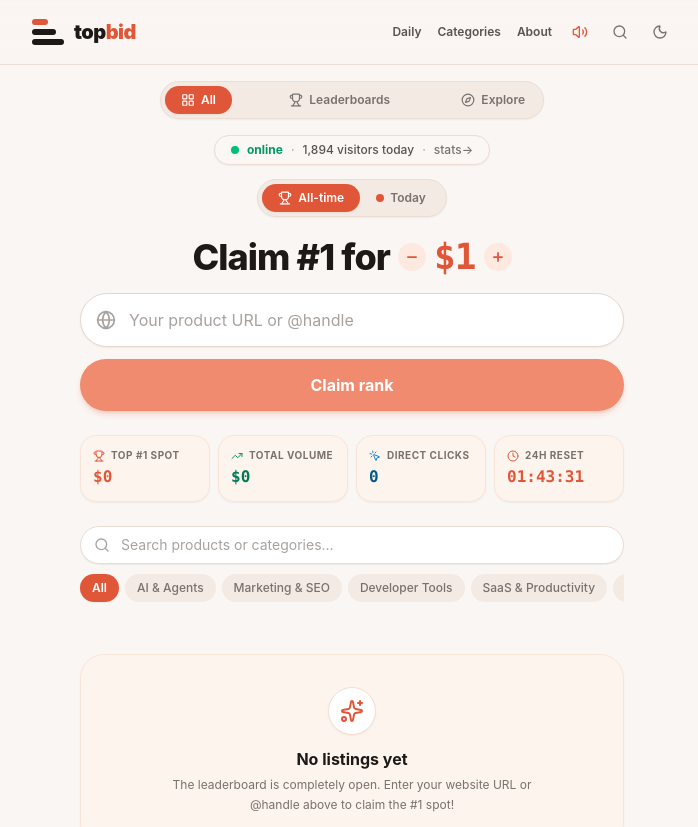
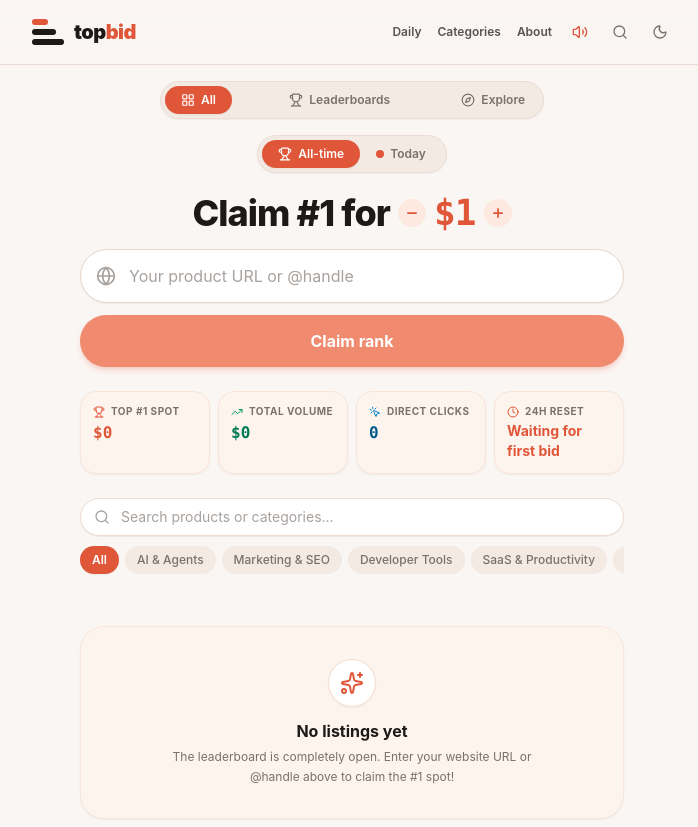
Before and after one commit to inaciofirmino456-ux/lol, a React (Vite) app: page / in a window 1280 px wide. Shown: the top 827 px of the page, without its empty margins (288-986 px from the left). Built offline with nearby package versions, Linux system fonts and the light colour scheme.

Commit message:
Remove fabricated visitor counters from homepage

```diff
--- a/src/components/Hero.tsx
+++ b/src/components/Hero.tsx
@@ -7,7 +7,6 @@ interface HeroProps {
   totalVolume: number;
   totalClicks: number;
   totalListingsCount: number;
-  onlineCount: number;
   timeframe: 'all' | 'today';
   onChangeTimeframe: (tf: 'all' | 'today') => void;
   onQuickClaim: (urlOrHandle: string, bidAmount: number) => void;
@@ -20,7 +19,6 @@ export const Hero: React.FC<HeroProps> = ({
   totalVolume,
   totalClicks,
   totalListingsCount,
-  onlineCount,
   timeframe,
   onChangeTimeframe,
   onQuickClaim,
@@ -127,20 +125,9 @@ export const Hero: React.FC<HeroProps> = ({
         </button>
       </div>
 
-      {/* 2. Live Visitors Pill */}
-      <div className="inline-flex items-center gap-2 px-4 py-1.5 rounded-full bg-[#fbf7f4] border border-[#ebdcd4] text-xs text-[#57534e] font-medium mb-3.5 shadow-xs">
-        <span className="flex h-2 w-2 relative">
-          <span className="animate-ping absolute inline-flex h-full w-full rounded-full bg-emerald-400 opacity-75"></span>
-          <span className="relative inline-flex rounded-full h-2 w-2 bg-emerald-500"></span>
-        </span>
-        <span className="font-bold text-emerald-600">{onlineCount} online</span>
-        <span className="text-[#a8a29e]">·</span>
-        <span>1,894 visitors today</span>
-        <span className="text-[#a8a29e]">·</span>
-        <span className="text-[#78716c] hover:text-[#e05638] cursor-pointer">stats→</span>
-      </div>
+      {/* No fabricated visitor/online counters. These values will appear only when real activity exists. */}
 
-      {/* 3. Timeframe Toggle: [ 🏆 All-time | 🔴 Today ] */}
+      {/* 2. Timeframe Toggle: [ 🏆 All-time | 🔴 Today ] */}
       <div className="inline-flex items-center p-1 rounded-full bg-[#f3eae4] border border-[#ebdcd4] text-xs font-semibold mb-5 shadow-xs">
         <button
           onClick={() => {
@@ -173,7 +160,7 @@ export const Hero: React.FC<HeroProps> = ({
         </button>
       </div>
 
-      {/* 4. Claim #1 for [-] $Amount [+] */}
+      {/* 3. Claim #1 for [-] $Amount [+] */}
       <div className="flex items-center justify-center gap-2 mb-4 flex-wrap">
         <h1 className="text-3xl sm:text-4xl font-extrabold text-[#1c1917] tracking-tight">
           Claim #1 for
@@ -204,7 +191,7 @@ export const Hero: React.FC<HeroProps> = ({
         </div>
       </div>
 
-      {/* 5. Input Form & Claim Button */}
+      {/* 4. Input Form & Claim Button */}
       <form onSubmit={handleClaim} className="w-full space-y-3 mb-6">
         <div className="relative w-full">
           <Globe className="w-5 h-5 text-[#a8a29e] absolute left-4 top-1/2 -translate-y-1/2 pointer-events-none" />
@@ -226,7 +213,7 @@ export const Hero: React.FC<HeroProps> = ({
         </button>
       </form>
 
-      {/* 6. Graphics & Statistics Cards Grid */}
+      {/* 5. Real Statistics Cards Grid */}
       <div className="w-full grid grid-cols-2 sm:grid-cols-4 gap-2 text-left">
         <div className="p-3 rounded-2xl bg-[#fef4ee] border border-[#f8e5da] shadow-xs">
           <div className="flex items-center gap-1.5 text-[#78716c] text-[10px] font-bold uppercase tracking-wider mb-0.5">
@@ -263,8 +250,10 @@ export const Hero: React.FC<HeroProps> = ({
             <Clock className="w-3 h-3 text-[#e05638]" />
             <span>24h Reset</span>
           </div>
-          <div className="text-base font-bold font-mono text-[#e05638]">
-            {format2(timeLeft.hours)}:{format2(timeLeft.minutes)}:{format2(timeLeft.seconds)}
+          <div className="text-sm font-bold text-[#e05638]">
+            {totalListingsCount > 0
+              ? `${format2(timeLeft.hours)}:${format2(timeLeft.minutes)}:${format2(timeLeft.seconds)}`
+              : 'Waiting for first bid'}
           </div>
         </div>
       </div>
```
